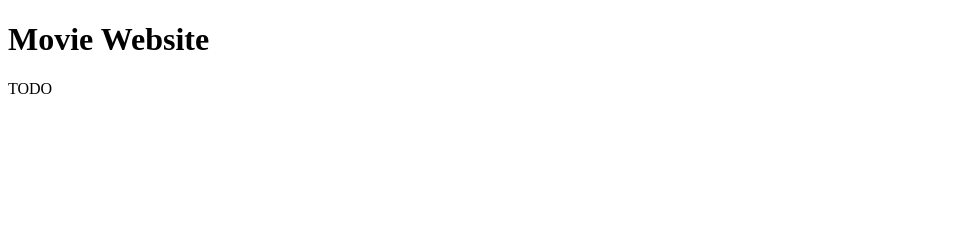
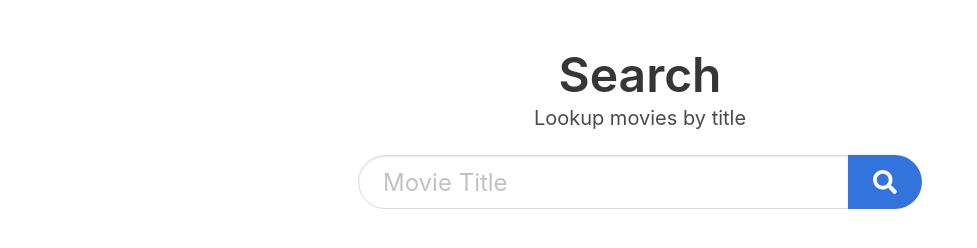
Before and after one commit to JustinCotton/genAssembly, a website: page public/index.html in a window 1280 px wide. Shown: the whole page, without its empty margins (0-977 px from the left). Drawn offline with nearby package versions, Linux system fonts and the light colour scheme.

Commit message:
adds basic layout of first page

```diff
--- a/public/index.html
+++ b/public/index.html
@@ -3,15 +3,43 @@
   <head>
     <meta charset="utf-8">
     <title>General Assembly Coding Challenge</title>
+    <meta name="viewport" content="width=device-width, initial-scale=1">
+    <link rel="stylesheet" href="https://cdnjs.cloudflare.com/ajax/libs/bulma/0.7.1/css/bulma.min.css">
+    <script defer src="https://use.fontawesome.com/releases/v5.1.0/js/all.js"></script>
   </head>
   <body>
-    <div class="header" role="header">
-      <h1>Movie Website</h1>
+    <div class="section">
+    <div class="container has-text-centered">
+      <div class="columns is-centered">
+        <div class="column is-half">
+
+              <h1 class="title is-1">Search</h1>
+              <h2 class="subtitle">Lookup movies by title</h1>
+
+              <form>
+                <div class="field has-addons">
+                  <div class="control is-expanded">
+                    <input class="input is-large is-rounded" type="text" placeholder="Movie Title">
+                  </div>
+                  <div class="control">
+                    <a class="button is-link is-large is-rounded"><i class="fas fa-search"></i></a>
+                  </div>
+                </div>
+              </form>
+        </div>
+      </div>
     </div>
-
-    <div class="main" role="main">
-      TODO
     </div>
+      <!--<div class="hero-body">-->
+        <!--<div class="container">-->
+          <!--<h1 class="title">-->
+            <!--Search-->
+          <!--</h1>-->
+          <!--<h2 class="subtitle">-->
+            <!--A simple index on movie information-->
+          <!--</h2>-->
+        <!--</div>-->
+      <!--</div>-->
 
   </body>
 </html>
```
